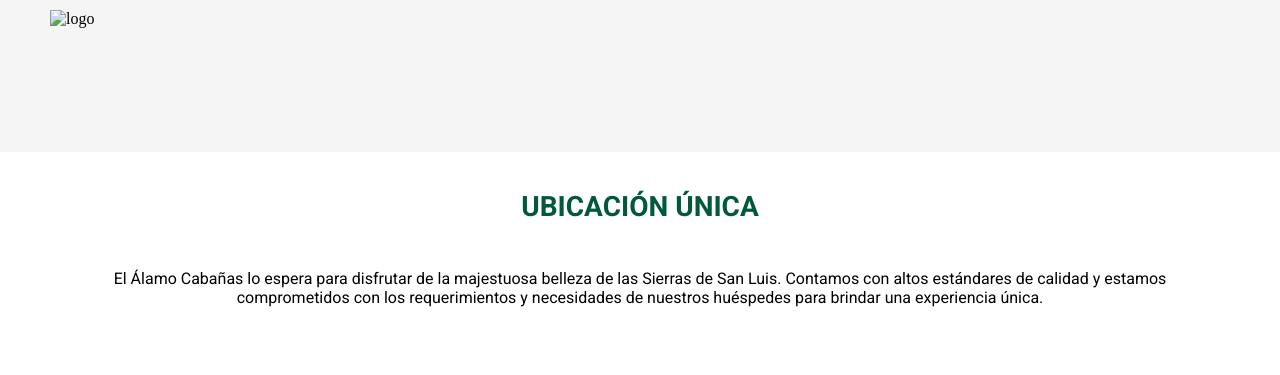
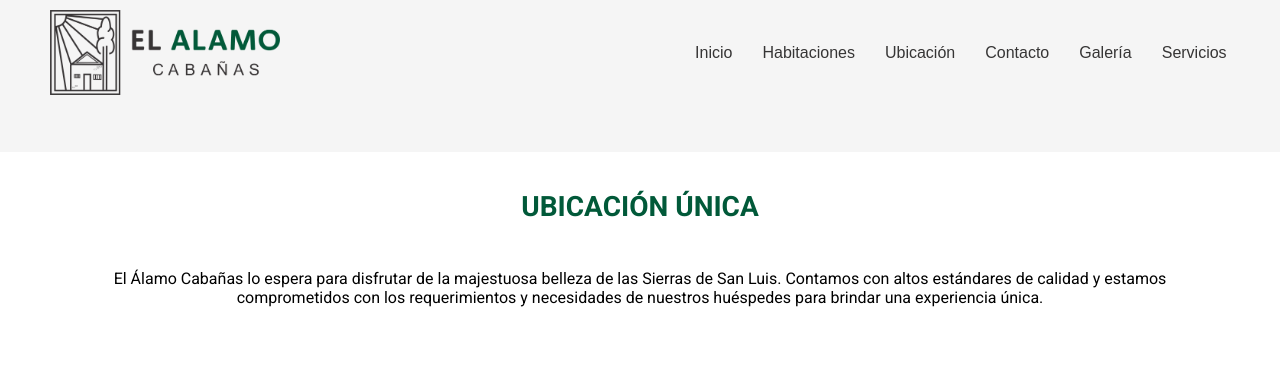
Before and after one commit to SoledadRome/TP-diplomaturaFullStack, a plain HTML site: page ubicacion/index4.html in a window 1280 px wide. Shown: the top 375 px of the page. Drawn offline with Linux system fonts and the light colour scheme; the site is published under a folder, as on GitHub Pages, so addresses that start at the root find nothing.

Commit message:
Update index4.html

```diff
--- a/ubicacion/index4.html
+++ b/ubicacion/index4.html
@@ -18,7 +18,7 @@
     <header>
         <nav>
             <div class="image">
-                <img src="/Images/logocabañas.png" alt="logo" class="logo">
+                <img src="../Images/logocabañas.png" alt="logo" class="logo">
             </div>
             <ul class="menuhorizontal">
                 <li><a href="../index.html">Inicio</a></li>
```
